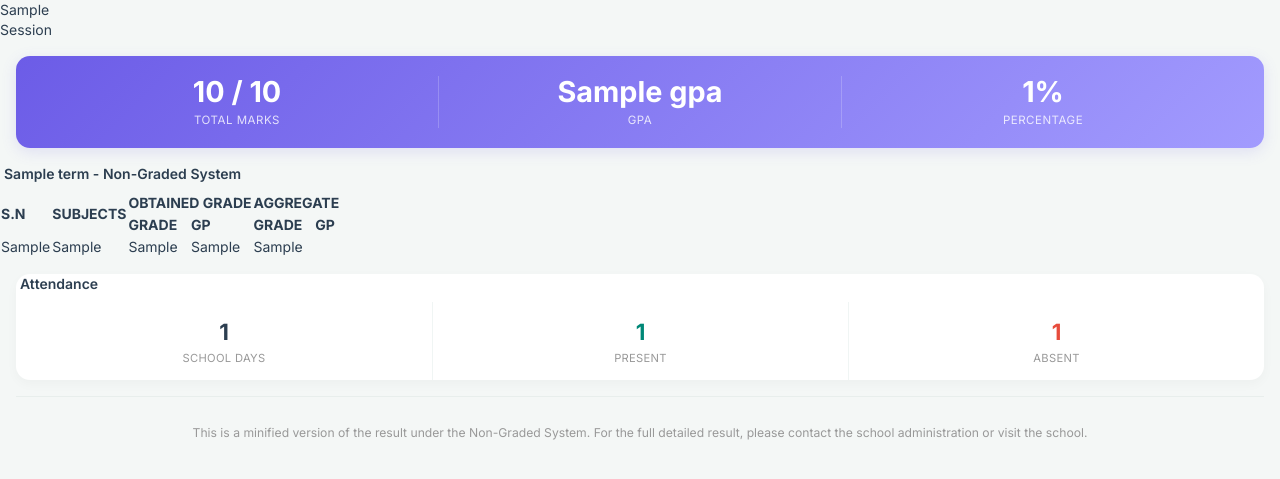
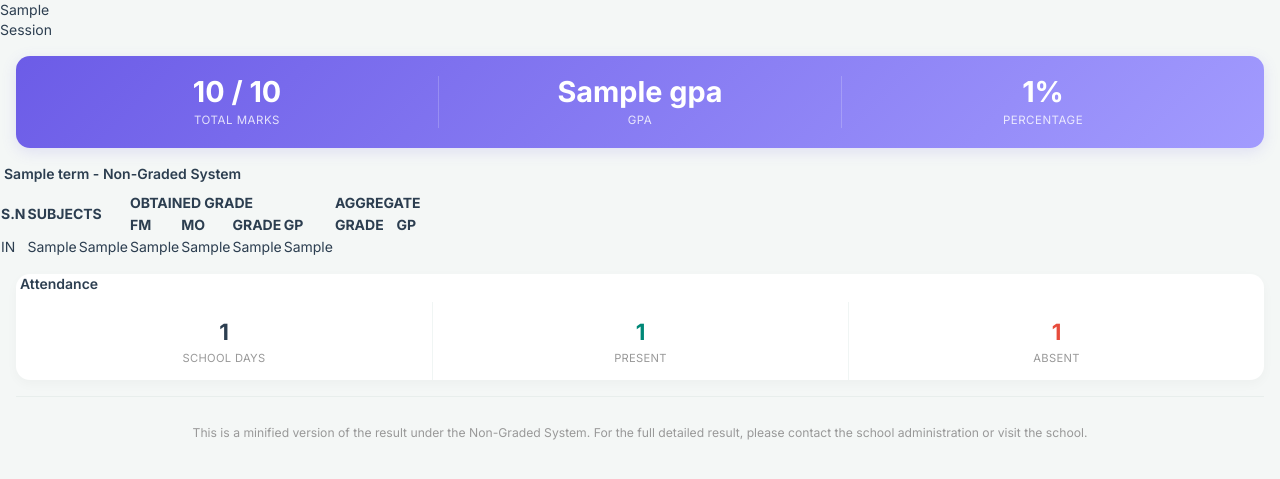
Before and after one commit to nabinGhimire/simsnepal_com_django, a Django app: template webview/templates/webview/parent_result_detail_ng.html in a window 1280 px wide. Shown: the part 240-719 px from the top of the page. Run offline with Django 5.2, Linux system fonts and the light colour scheme; tables that the repository leaves empty hold one stand-in row (values such as "Sample post"); the template is opened without the code that fills it: values that come from a table or form of the project are taken from there, most other values are stand-ins (such as "Sample title", 1, 10 or a date in 2020); grey boxes marked "Sample" are stand-in pictures; data that the repository does not hold is empty; some libraries are stand-ins or nearby versions.

Commit message:
Add FM/MO columns to result table matching panel format

```diff
--- a/webview/templates/webview/parent_result_detail_ng.html
+++ b/webview/templates/webview/parent_result_detail_ng.html
@@ -189,36 +189,55 @@
       <i class="ti ti-arrows-horizontal"></i> Swipe to see full table
     </div>
     <div class="result-table-wrap">
-      <table class="result-table">
+<table class="result-table">
         <thead>
           <tr>
-            <th rowspan="2">S.N</th>
-            <th rowspan="2" style="text-align: left;">SUBJECTS</th>
-            <th colspan="2">OBTAINED GRADE</th>
-            <th colspan="2">AGGREGATE</th>
+            <th rowspan="3">S.N</th>
+            <th rowspan="3" colspan="2" style="text-align: left;">SUBJECTS</th>
+            <th colspan="4">OBTAINED GRADE</th>
+            <th rowspan="2" colspan="2">AGGREGATE</th>
           </tr>
           <tr>
+            <!-- Empty row for multi-term spacing -->
+          </tr>
+          <tr>
+            <th>FM</th>
+            <th>MO</th>
             <th>GRADE</th>
             <th>GP</th>
-            <th>GRADE</th>
-            <th>GP</th>
+            <th class="first subjects">GRADE</th>
+            <th class="first subjects">GP</th>
           </tr>
         </thead>
         <tbody>
           {% for row in result_rows %}
-          <tr class="{% if row.is_absent %}absent-row{% elif row.failed %}failed-row{% endif %}">
+          <tr class="{% if row.is_absent %}absent-row{% elif row.failed %}failed-row{% endif %} tr-end">
             {% if row.is_first_row %}
             <td rowspan="{{ row.rowspan }}" style="text-align: center;">{{ row.sn }}</td>
             <td rowspan="{{ row.rowspan }}" style="text-align: left; font-weight: 600;">{{ row.subject }}</td>
             {% endif %}
-            <td>
+            <td style="text-align: left;">
               {% if row.component == 'TH' %}
-                {{ row.th_short|default:"TH" }}
+                TH
               {% else %}
-                {{ row.pr_short|default:"IN" }}
+                IN
               {% endif %}
             </td>
-            <td>
+            <td style="text-align: center;">
+              {% if row.component == 'TH' %}
+                {{ row.th_fm }}
+              {% else %}
+                {{ row.pr_fm }}
+              {% endif %}
+            </td>
+            <td style="text-align: center;">
+              {% if row.component == 'TH' %}
+                {{ row.th_mo }}
+              {% else %}
+                {{ row.pr_mo }}
+              {% endif %}
+            </td>
+            <td style="text-align: center;">
               {% if row.is_absent %}
                 <span class="grade-badge grade-absent">Abs</span>
               {% elif row.failed %}
@@ -227,8 +246,8 @@
                 <span class="grade-badge grade-pass">{{ row.final_grade }}</span>
               {% endif %}
             </td>
-            <td>{{ row.final_gp }}</td>
-            <td>
+            <td style="text-align: center;">{{ row.final_gp }}</td>
+            <td style="text-align: center;">
               {% if row.is_absent %}
                 <span class="grade-badge grade-absent">Abs</span>
               {% elif row.failed %}
@@ -237,12 +256,13 @@
                 <span class="grade-badge grade-pass">{{ row.final_grade }}</span>
               {% endif %}
             </td>
-            <td>{{ row.final_gp }}</td>
+            <td style="text-align: center;">{{ row.final_gp }}</td>
           </tr>
           {% endfor %}
         </tbody>
       </table>
     </div>
+  </div>
   </div>
       </table>
     </div>
```
